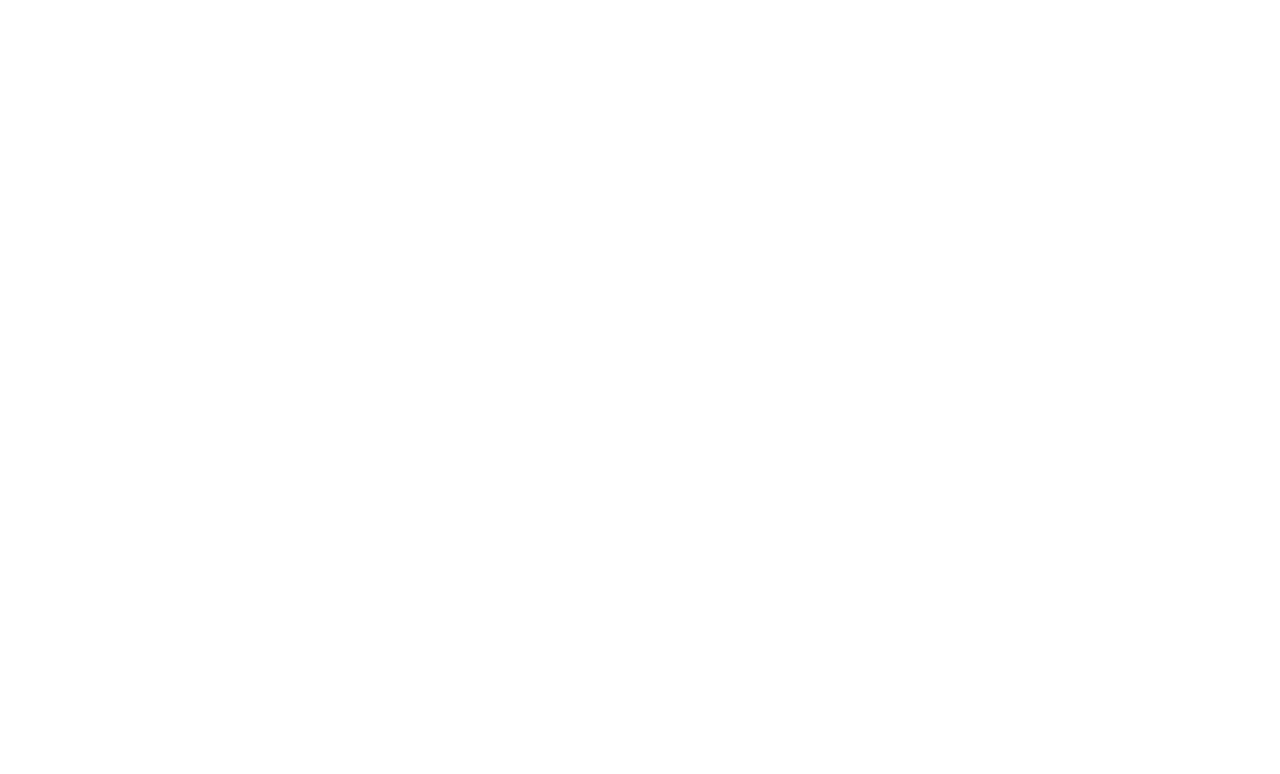
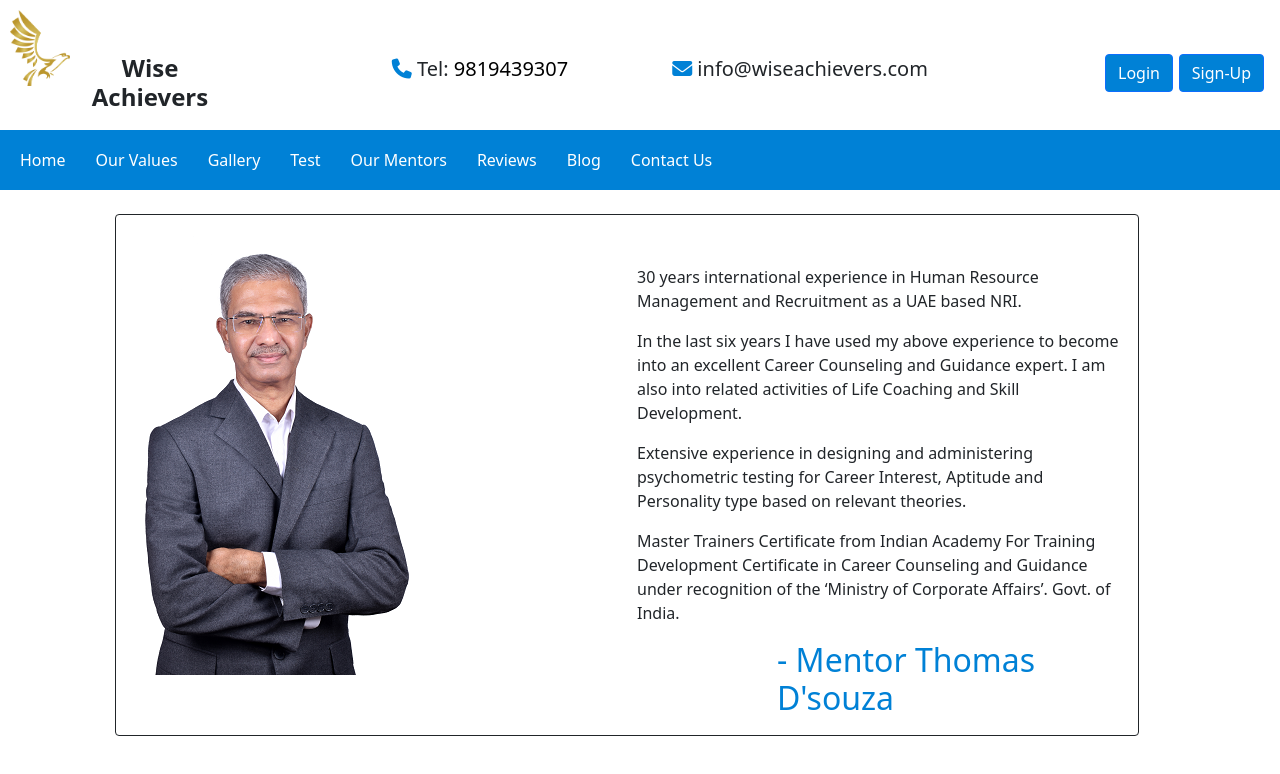
Before and after one commit to spiritofrider/wiseachievers, an Angular app: page /mentors in a window 1280 px wide. Before the commit this address led to /. Shown: the top 774 px of the page. Built offline with nearby package versions, Linux system fonts and the light colour scheme.

Commit message:
Mentors component created

```diff
--- a/src/app/app-routing.module.ts
+++ b/src/app/app-routing.module.ts
@@ -2,6 +2,7 @@
 import { Routes, RouterModule } from '@angular/router';
 import { GalleryComponent } from './gallery/gallery.component';
 import { HomeComponent } from './home/home.component';
+import { MentorsComponent } from './mentors/mentors.component';
 import { ReviewsComponent } from './reviews/reviews.component';
 import { ValuesComponent } from './values/values.component';
 
@@ -27,6 +28,10 @@
   {
     path: 'reviews',
     component: ReviewsComponent
+  },
+  {
+    path: 'mentors',
+    component: MentorsComponent
   }
 ];
 
--- a/src/app/app.module.ts
+++ b/src/app/app.module.ts
@@ -13,6 +13,7 @@
 import { ValuesComponent } from './values/values.component';
 import { GalleryComponent } from './gallery/gallery.component';
 import { ReviewsComponent } from './reviews/reviews.component';
+import { MentorsComponent } from './mentors/mentors.component';
 
 @NgModule({
   declarations: [
@@ -26,7 +27,8 @@
     Section5Component,
     ValuesComponent,
     GalleryComponent,
-    ReviewsComponent
+    ReviewsComponent,
+    MentorsComponent
   ],
   imports: [
     BrowserModule,
--- /dev/null
+++ b/src/app/mentors/mentors.component.html
@@ -0,0 +1,17 @@
+<app-top-band></app-top-band>
+<app-navbar></app-navbar>
+<br>
+<div class="card border-dark mb-3" style="width: 80%; margin-left: 115px; height: 50%;">
+    <div class="flex-container-mentors">
+        <div class="flex-container-mentors-item">
+            <img src="assets/thomas.png" alt="">
+        </div>
+        <div class="flex-container-mentors-item">
+            <p style="margin-top: 40px;">30 years international experience in Human Resource Management and Recruitment as a UAE based NRI.</p>
+            <p>In the last six years I have used my above experience to become into an excellent Career Counseling and Guidance expert. I am also into related activities of Life Coaching and Skill Development.</p>
+            <p>Extensive experience in designing and administering psychometric testing for Career Interest, Aptitude and Personality type based on relevant theories.</p>
+            <p>Master Trainers Certificate from Indian Academy For Training Development Certificate in Career Counseling and Guidance under recognition of the ‘Ministry of Corporate Affairs’. Govt. of India.</p>
+            <h2 style="color: #0081d6; margin-left: 140px;">- Mentor Thomas D'souza</h2>
+        </div>
+    </div>
+</div>
--- /dev/null
+++ b/src/app/mentors/mentors.component.ts
@@ -0,0 +1,15 @@
+import { Component, OnInit } from '@angular/core';
+
+@Component({
+  selector: 'app-mentors',
+  templateUrl: './mentors.component.html',
+  styleUrls: ['./mentors.component.css']
+})
+export class MentorsComponent implements OnInit {
+
+  constructor() { }
+
+  ngOnInit() {
+  }
+
+}
--- a/src/app/navbar/navbar.component.html
+++ b/src/app/navbar/navbar.component.html
@@ -8,7 +8,7 @@
         <a class="navbarLinks" href="#" routerLink="/values">Our Values</a>
         <a class="navbarLinks" href="#" routerLink="/gallery">Gallery</a>
         <a class="navbarLinks" href="#">Test</a>
-        <a class="navbarLinks" href="#">Our Mentors</a>
+        <a class="navbarLinks" href="#" routerLink="/mentors">Our Mentors</a>
         <a class="navbarLinks" href="#" routerLink="/reviews">Reviews</a>
         <a class="navbarLinks" href="#">Blog</a>
         <a class="navbarLinks" style="cursor: pointer;" data-toggle="modal" data-target="#contactModal">Contact Us</a>
--- a/src/styles.css
+++ b/src/styles.css
@@ -6,6 +6,11 @@
   }
 
 .flex-container-home {
+    display: flex;
+    flex-direction: row;
+}
+
+.flex-container-mentors {
     display: flex;
     flex-direction: row;
 }
@@ -31,6 +36,11 @@
 }
 
 .flex-container-section2-item {
+    flex: 50%;
+    padding: 10px;
+}
+
+.flex-container-mentors-item {
     flex: 50%;
     padding: 10px;
 }
```
Also changed, not shown: src/app/mentors/mentors.component.css (added), src/assets/thomas.png (added), 1 other file (tests, documents, lock files or other folders).
